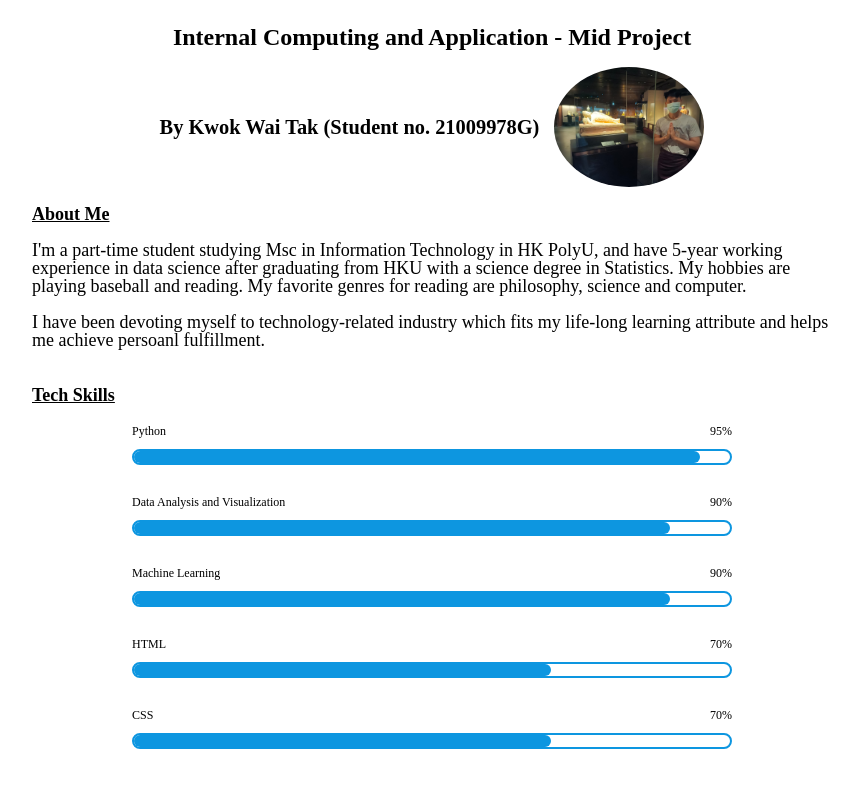
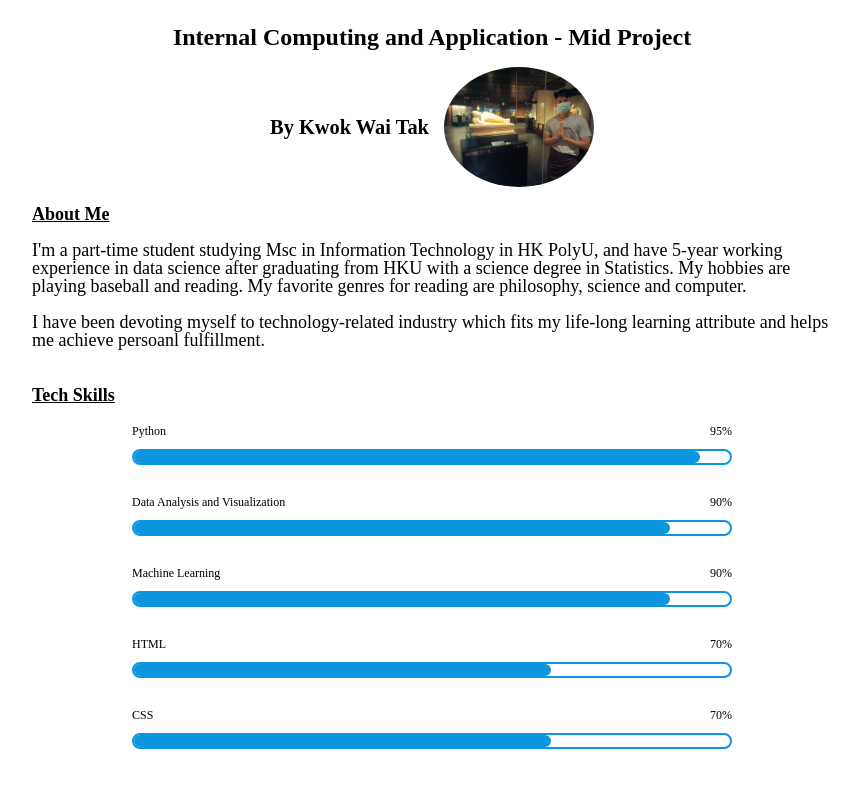
Before and after one commit to ThomasKwokWaitTak/comp5322_mid_project, a website: page index.html in a window 1280 px wide. Shown: the top 788 px of the page, without its empty margins (208-1067 px from the left). Drawn offline with Linux system fonts and the light colour scheme; files that its build step writes are made by us from their sources; files whose address does not match are found by name.

Commit message:
Changed wording

```diff
--- a/index.html
+++ b/index.html
@@ -12,7 +12,7 @@
         <h1 id="project-title">Internal Computing and Application - Mid Project</h1>
         <div id="personal-info">
             <strong id="name-and-id">
-                By Kwok Wai Tak (Student no. 21009978G)
+                By Kwok Wai Tak
             </strong>
             <img id="profile-pic" src="/images/profile_pic.jpeg" alt="profile-pic" width="150px">
         </div>
```
